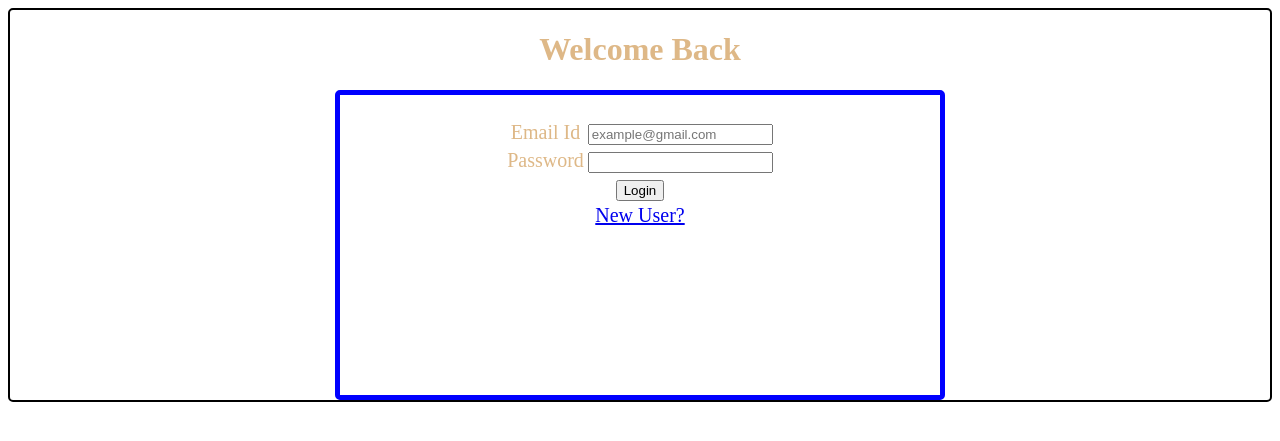
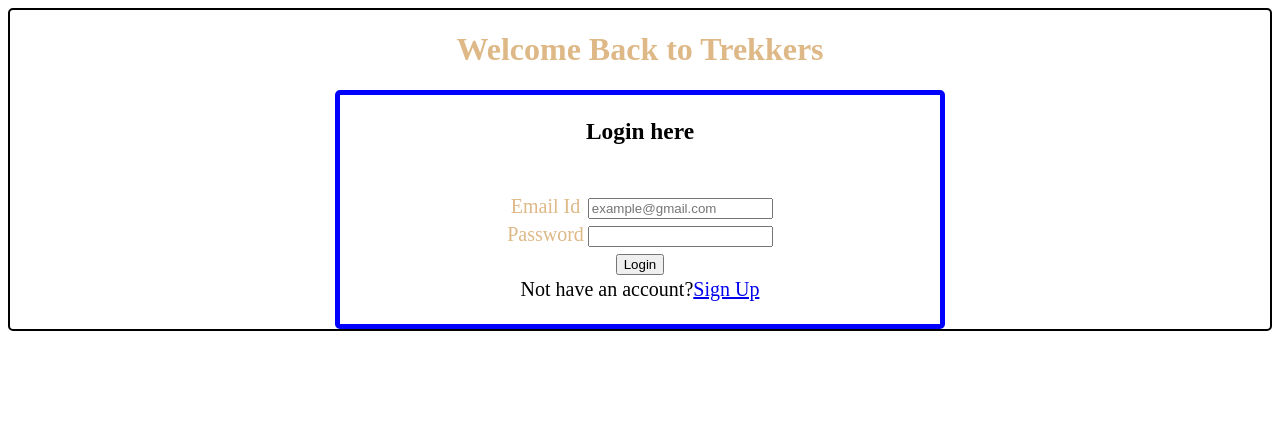
Before and after one commit to 25f2004244/trekking-management-application, a Flask app: page /login in a window 1280 px wide. Shown: the top 441 px of the page. Run offline with Flask 3, Linux system fonts and the light colour scheme.

Commit message:
Small debugging for login interfaces

```diff
--- a/main.py
+++ b/main.py
@@ -14,16 +14,16 @@ with app.app_context():
     db.create_all()
 
 
-with app.app_context():
-    username = 'admin'
-    role = 'admin'
-    password= 'admin'
-    email = 'admin@gmail.com'
-    check_admin=user_model.query.filter_by(email=email,role=role).first()
-    if not check_admin:
-        admin_details = user_model(username=username,email=email,password=password, role=role)
-        db.session.add(admin_details)
-        db.session.commit()
+# with app.app_context():
+#     username = 'admin'
+#     role = 'admin'
+#     password= 'admin'
+#     email = 'admin@gmail.com'
+#     check_admin=user_model.query.filter_by(email=email,role=role).first()
+#     if not check_admin:
+#         admin_details = user_model(username=username,email=email,password=password, role=role)
+#         db.session.add(admin_details)
+#         db.session.commit()
 
 
 @app.route("/")
@@ -31,7 +31,9 @@ def home():
     return render_template('home.html')
 
 
-
+# @app.route("/search/<string:something>",methods=['GET'])
+# def search(something):
+#     data = ...
 
 @app.route('/login',methods=['GET','POST'])
 def login():
@@ -42,12 +44,13 @@ def login():
         email = request.form.get('email')
         password = request.form.get('password')
 
+        # check_admin = user_model.query.filter_by(email='admin@gmail.com',password='admin').first()
         check_user = user_model.query.filter_by(email=email,password=password).first()
+
         if check_user:
             return render_template('user_dashboard.html',email=email,password=password)
-        else:
+        elif not check_user:
             return render_template('login.html')
-
 
 
 @app.route('/signup',methods=['GET','POST'])
@@ -58,16 +61,18 @@ def signup():
         username = request.form.get('username')
         email = request.form.get('email')
         password = request.form.get('password')
-        role = request.form.get('user_type')
+        role = request.form.get('role')
         check_user = user_model.query.filter_by(email=email).first()
 
         if check_user:
-            return render_template('login.html')
-        else:
+            message = 'Already a user!'
+            return render_template('login.html',msg=message)
+        elif not check_user:
             user_details = user_model(username=username,email=email,password=password,role=role)
             db.session.add(user_details)
             db.session.commit()
-            return render_template('login.html')
+            message = 'Signup Successful'
+            return render_template('login.html',msg=message)
 
 
 
@@ -78,7 +83,14 @@ def admin_login():
     if request.method=='GET':
         return render_template('admin_login.html')
     elif request.method=='POST':
-        ...
+        email = request.form.get('email')
+        password = request.form.get('password')
+        check_admin = user_model.query.filter_by(email=email,password=password).first()
+
+        if check_admin:
+            return render_template('admin_dashboard.html')
+        elif not check_admin:
+            return render_template('admin_login.html')
 
 
 
--- a/static/main.css
+++ b/static/main.css
@@ -1,12 +1,8 @@
 .container{
     border: 2px solid black;
     border-radius: 5px;
-
 }
 
-.panel{
-
-}
 
 .center{
     text-align: center;
@@ -19,7 +15,7 @@
 .input-form {
     border: 5px solid blue;
     width: 600px;
-    height: 300px;
+    height: auto;
     margin: auto;
     border-radius: 5px;
     font-size: 20px;
--- a/templates/login.html
+++ b/templates/login.html
@@ -10,11 +10,11 @@
 
 <body>
     <div class="container">
-        <div class="center">
-            <h1>Welcome Back</h1>
-        </div>
+        <div class="center"><h1>Welcome Back to Trekkers</h1></div>
+
         <div class="input-form">
             <form method="post">
+                <h3>Login here</h3>
                 <table class="center">
                     <tr>
                         <td><label for="email">Email Id</label></td>
@@ -33,8 +33,10 @@
                     <br>
 
                 </table>
-                <a href="{{url_for('signup')}}">New User?</a>
+                <span>Not have an account?</span><a href="{{url_for('signup')}}">Sign Up</a><br><br>
+                {% if msg %}<p style="color: green;">{{ msg }}</p>{% endif %}
             </form>
+
         </div>
     </div>
 
```
Also changed, not shown: templates/admin_login.html (+4 -6 lines), templates/base.html (added, +32 -0 lines), templates/signup.html (+5 -4 lines), instance/database.db.
